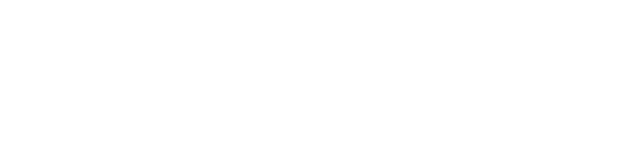
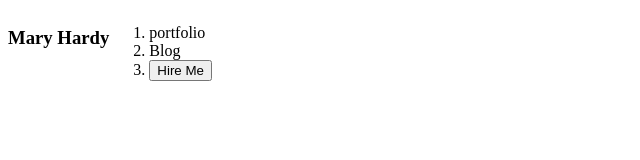
Before and after one commit to marufa12345/hardy-repo, a plain HTML site: page index.html in a window 1280 px wide. Shown: the whole page, without its empty margins (0-640 px from the left). Drawn offline with Linux system fonts and the light colour scheme.

Commit message:
nav commit

```diff
--- /dev/null
+++ b/CSS/styles.css
@@ -0,0 +1,3 @@
+nav{
+      display: flex;
+}
--- a/index.html
+++ b/index.html
@@ -3,9 +3,21 @@
 <head>
       <meta charset="UTF-8">
       <meta name="viewport" content="width=device-width, initial-scale=1.0">
+      <link rel="stylesheet" href="CSS/styles.css">
       <title>Hardy vai portfolio</title>
 </head>
 <body>
-
+      <header>
+            <nav>
+                  <h3>Mary Hardy</h3>
+                  <ol>
+                        <li>portfolio</li>
+                        <li>Blog</li>
+                        <li> <button type="button">Hire Me</button></li>
+                  </ol>
+            </nav>
+      </header>
+      <main></main>
+      <footer></footer>
 </body>
 </html>
```
